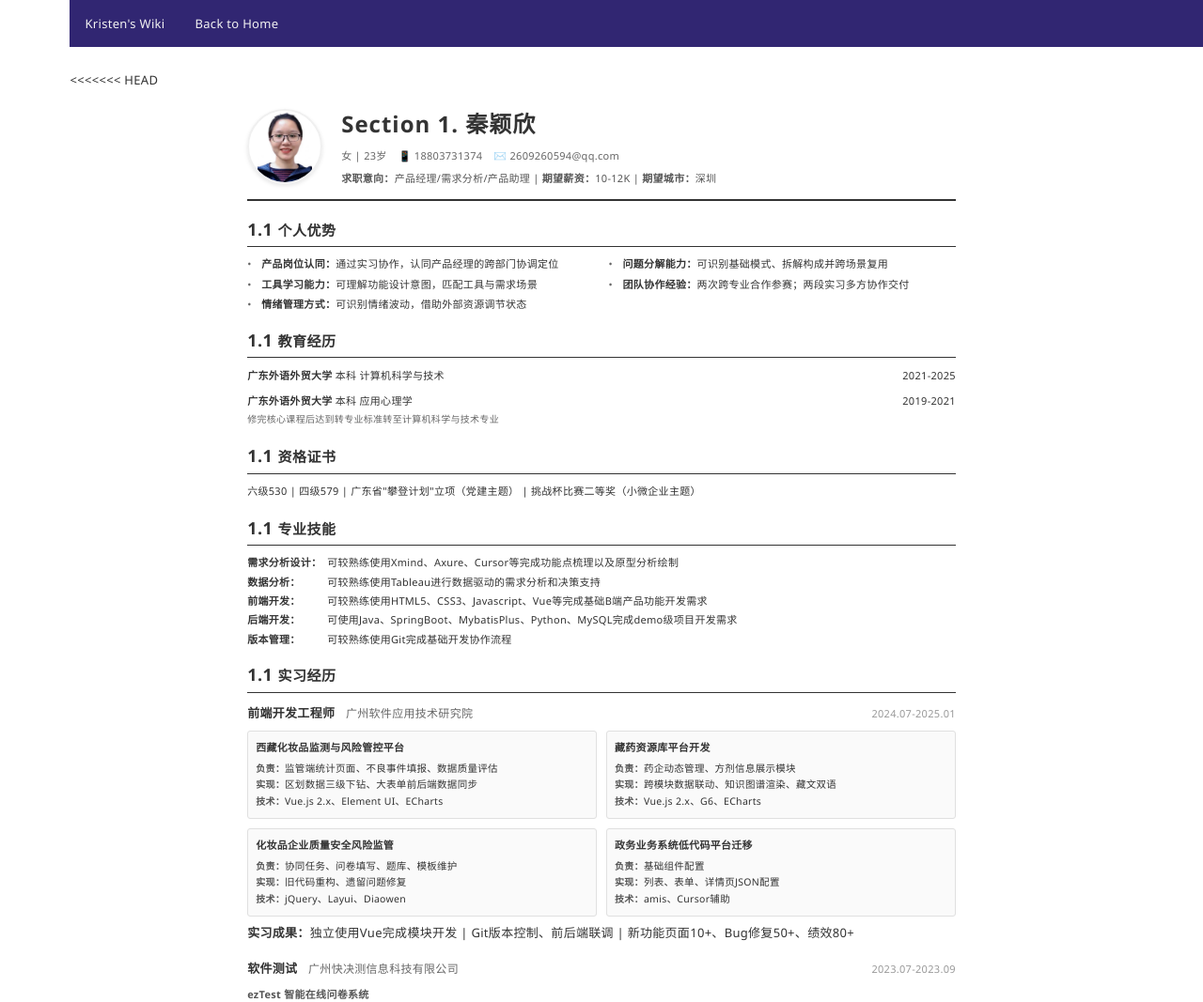
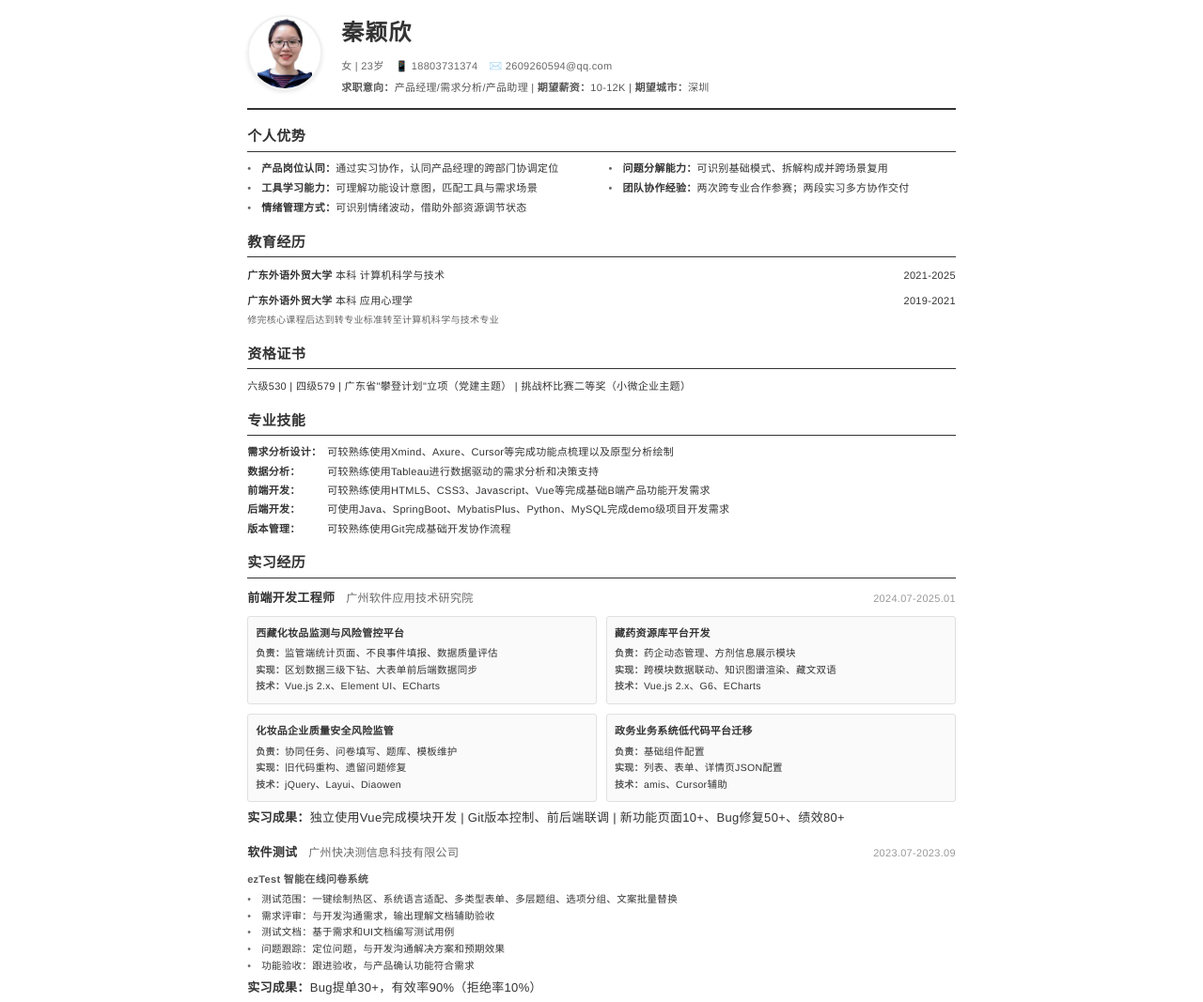
Before and after one commit to kristenqin/kristenqin.github.io, a plain HTML site: page index.html in a window 1280 px wide. Shown: the top 1067 px of the page at 94% size. Drawn offline with nearby package versions, Linux system fonts and the light colour scheme; some packages are replaced by stand-ins of ours.

Commit message:
feat: 修改主页

```diff
--- a/index.html
+++ b/index.html
@@ -1,4 +1,3 @@
-<<<<<<< HEAD
 <!DOCTYPE html>
 <html lang="zh-CN">
 <head>
@@ -626,126 +625,3 @@
         </section>
     </div>
 </body>
-=======
-<!--
- * @Date: 2022-12-10 17:49:11
- * @LastEditors: Bigorrila
- * @LastEditTime: 2022-12-16 05:08:58
- * @FilePath: \kristenqin.github.io\index.html
--->
-<!DOCTYPE html>
-<html lang="zh-cn">
-
-<head>
-    <meta charset="utf-8">
-    <meta name="viewport" content="width=device-width, initial-scale=1">
-    <meta name="robots" content="noindex, nofollow">
-    <style>
-        body {
-            counter-reset: section;
-        }
-
-        h1 {
-            counter-reset: subsection;
-            font-size: x-large;
-        }
-
-        h2 {
-            font-size: large;
-        }
-
-        h1:before {
-            counter-increment: section;
-            content: "Section " counter(section) ". ";
-            font-weight: bold;
-            font-size: x-large;
-        }
-
-        h2:before {
-            counter-increment: subsection;
-            content: counter(section) "." counter(subsection) " ";
-            font-size: large;
-        }
-
-        html,
-        body {
-            margin: 3%;
-            font-family: 'Segoe UI', Tahoma, Geneva, Verdana, sans-serif;
-            font-weight: 500;
-        }
-
-        code {
-            font-family: 'Courier New', Courier, monospace;
-        }
-
-        pre {
-            font-family: 'Courier New', Courier, monospace;
-        }
-
-        .navbar {
-            overflow: hidden;
-            background-color: rgb(49, 38, 114);
-            position: fixed;
-            /* Set the navbar to fixed position */
-            top: 0;
-            /* Position the navbar at the top of the page */
-            width: 100%;
-            /* Full width */
-        }
-
-        .navbar a {
-            float: left;
-            display: block;
-            color: #f2f2f2;
-            text-align: center;
-            padding: 14px 16px;
-            text-decoration: none;
-        }
-
-        a {
-            color: #148bca;
-            text-align: center;
-            padding-left: 10px;
-            padding-right: 10px;
-            text-decoration: none;
-        }
-    </style>
-    <div class="navbar">
-        <a href="https://kristenqin.github.io">Kristen's Wiki</a>
-        <a href="index.html"> Back to Home</a>
-    </div>
-</head>
-
-<body>
-
-    <p>$$\Huge \texttt{Kristen&#x27;s Wiki}$$</p>
-    <p>$$\Large \textbf{Introduction}$$</p>
-    <p><a href="https://www.gdufs.edu.cn/">广东外语外贸大学</a>计算机科学与技术2004</p>
-    <ul>
-        <li>📺Bilibili: <a href="https://space.bilibili.com/456874022">Bigorilla</a></li>
-        <li>📬Email: <code>yqin07184@gmail.com</code></li>
-    </ul>
-    <p>$$\Large \textbf{Concept Map}$$</p>
-    <ul>
-        <li><a href="concept_map\阅读理解.html">阅读理解</a></li>
-    </ul>
-    <p>$$\Large \textbf{Presentation}$$</p>
-    <ul>
-        <li><a href="presentation\crypto_presentation.html">密码理论</a></li>
-    </ul>
-    <p>$$\Large\textbf{Notion Database}$$</p>
-    <ul>
-        <li><a href="https://cloudy-bakery-fee.notion.site/b60d7dcc7bd44d54abdea952df9c193e">问题解决</a></li>
-        <li><a href="https://cloudy-bakery-fee.notion.site/fc47e7a0eb84400bb295644b9896f687">阅读技能</a></li>
-        <li><a href="https://cloudy-bakery-fee.notion.site/ac4fad467c444c259b423540f68b7e0a">薄荷种植</a></li>
-        <li><a href="https://cloudy-bakery-fee.notion.site/e66fafa2d986424ba76433c3d1a31fb9">英语技能</a></li>
-    </ul>
-
-
-    <script type="text/javascript" async
-        src="https://cdnjs.cloudflare.com/ajax/libs/mathjax/2.7.7/latest.js?config=TeX-MML-AM_CHTML">
-        </script>
-</body>
-
->>>>>>> cdb29ef77da59dcb09756fbfcd088a20ab751414
-</html>
```
